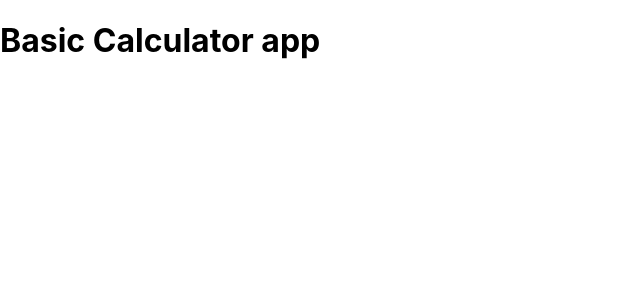
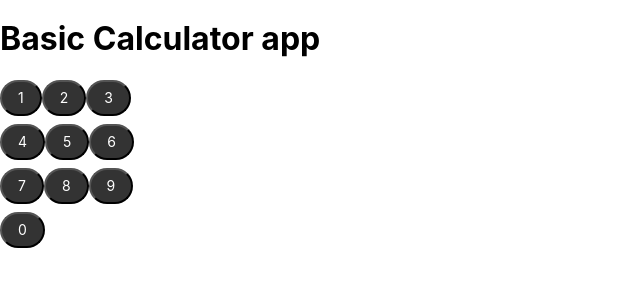
Before and after one commit to parikshit10/Calc_react, a React (Create React App) app: page / in a window 1280 px wide. Shown: the top 300 px of the page, without its empty margins (0-640 px from the left). Built offline with nearby package versions, Linux system fonts and the light colour scheme.

Commit message:
first look

```diff
--- a/src/App.js
+++ b/src/App.js
@@ -1,13 +1,22 @@
 import React from 'react';
-
+import Button from './Button'
+import 'tachyons'
 class App extends React.Component
 {
   render()
   {
+    var allButtons = [];
+    for(var i = 1; i <= 7; i+=3)
+    {
+
+      allButtons.push(<Button start={i} end ={i+3}/>);
+    }
+    allButtons.push(<Button start={0} end ={1}/>)
+
     return (
     <div>
       <h1> Basic Calculator app </h1>
-
+      {allButtons}
     </div>
     );
   }
--- a/src/Button.js
+++ b/src/Button.js
@@ -0,0 +1,22 @@
+import React from 'react';
+
+
+const Button = (props) =>
+{
+
+	var oneList = [];
+	for(var i = props.start; i < props.end; i+=1)
+		oneList.push({i});
+
+	const allbuts = oneList.map((ind,val) =>
+	{
+		return <button key={ind.i} onClick = {() => {console.log(`${ind.i}`)}} className="f6 grow no-underline br-pill ph3 pv2 mb2 dib white bg-dark-gray" type="button">{ind.i}</button>
+	});
+	return(
+		<div>
+			{allbuts}
+		</div>
+		)
+}
+
+export default Button;
```
